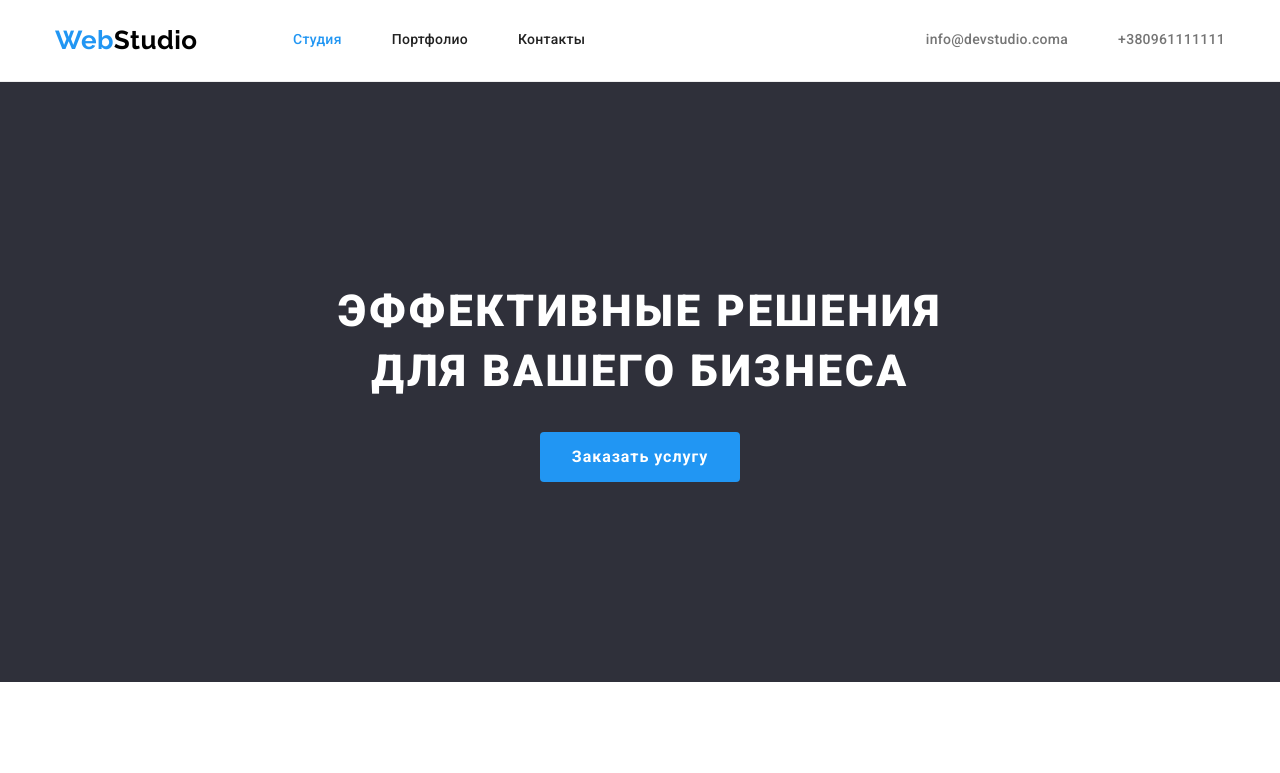
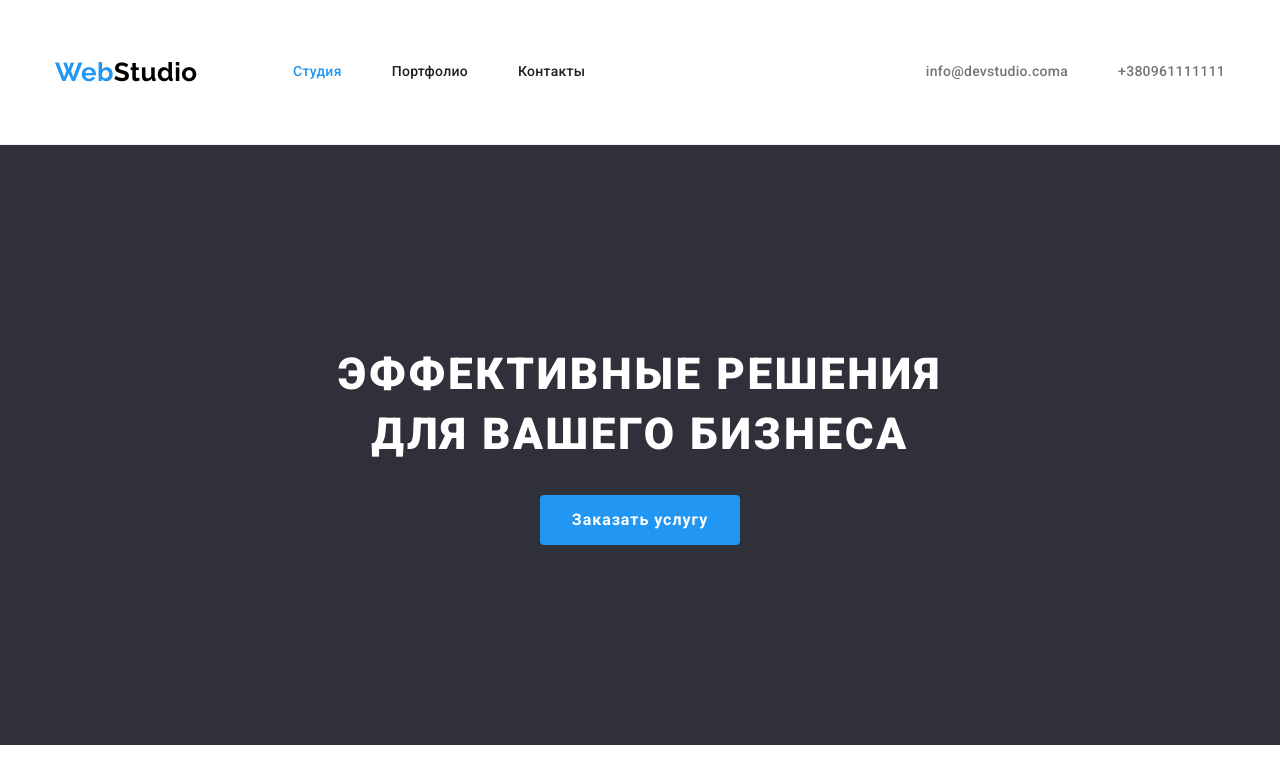
Before and after one commit to HelenBoiko/-goit-markup-hw-03, a plain HTML site: page index.html in a window 1280 px wide. Shown: the top 773 px of the page. Drawn offline with nearby package versions, Linux system fonts and the light colour scheme.

Commit message:
Update styles.css

```diff
--- a/css/styles.css
+++ b/css/styles.css
@@ -130,9 +130,14 @@ ul {
   padding-bottom: 32px;
 }
 
+.item-nav{
+	padding: 32px 0;
+}
+
 .contact-nav.flex {
   display: flex;
   margin-left: auto;
+
 }
 
 .contact-nav .item-nav +.item-nav {
@@ -141,8 +146,6 @@ ul {
 
 .list-nav a {
   display: block;
-  padding-top: 32px;
-  padding-bottom: 32px;
 
   font-weight: 500;
   font-size: 14px;
```
